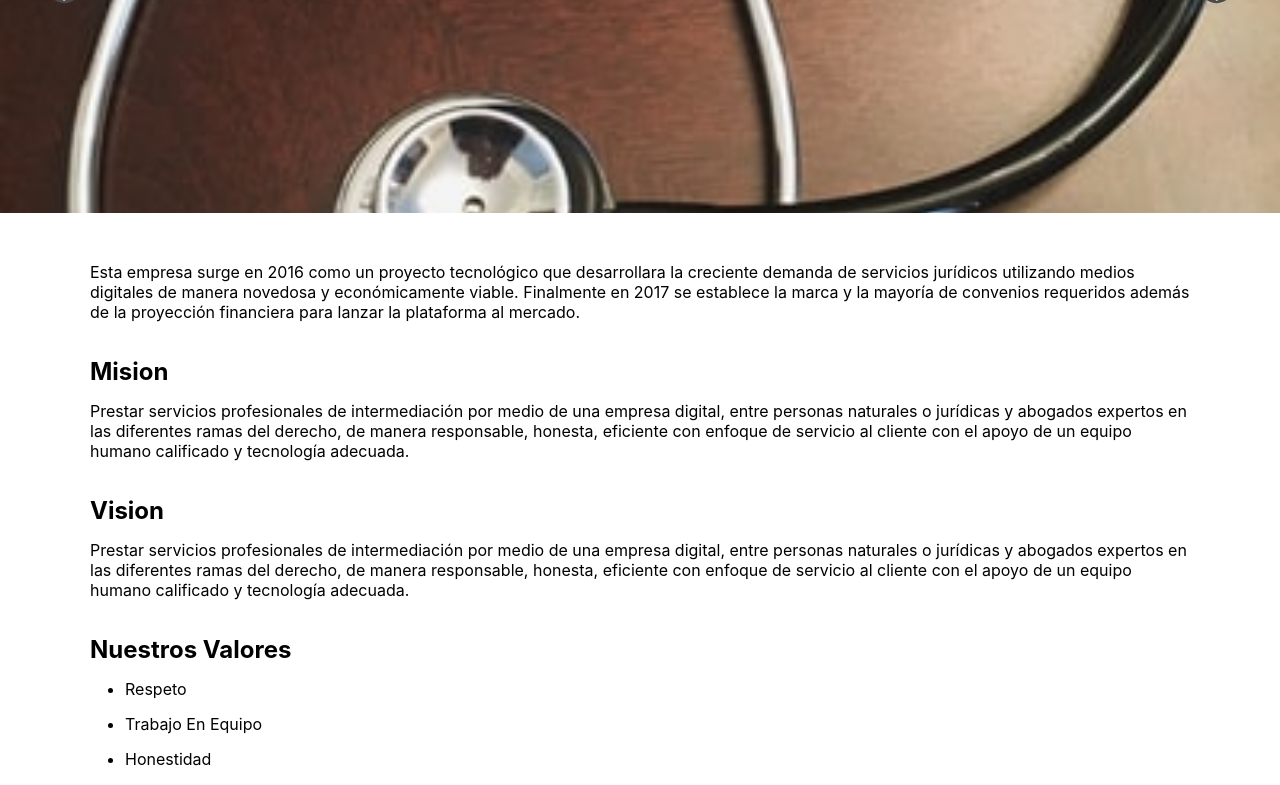
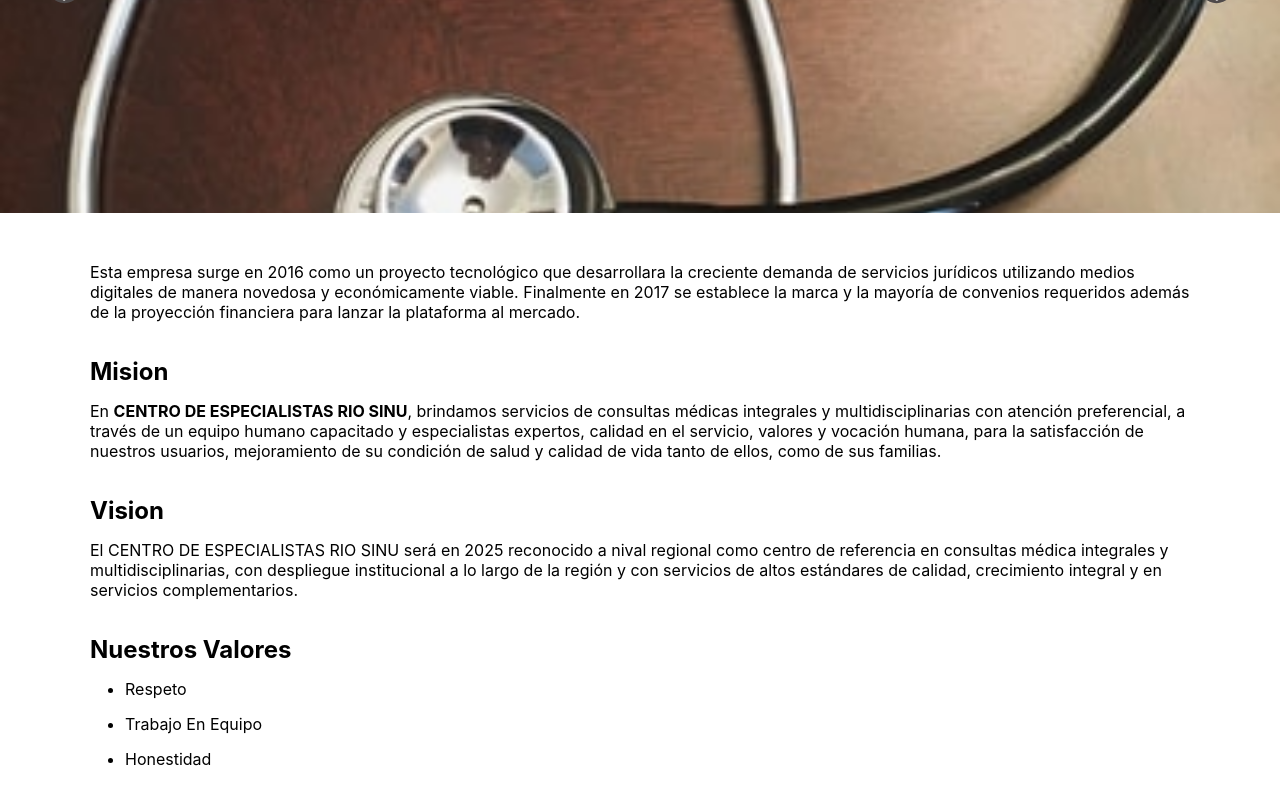
Before and after one commit to OscarLLC/ipsriosinu, a React (Create React App) app: page /Nosotros in a window 1280 px wide. Shown: the part 362-1147 px from the top of the page. Built offline with nearby package versions, Linux system fonts and the light colour scheme.

Commit message:
settings-modal

```diff
--- a/src/Components/ContactForm/index.js
+++ b/src/Components/ContactForm/index.js
@@ -33,7 +33,7 @@ export default function ContactUs(){
                     number="314 814 0838 - 304 254 1389"
                     numbertwo ="322 574 2388 - 304 316 7496"
                     numberthere="304 316 7497"
-                    email="ipsriosinumontelibano@gmail.com"
+                    email="ipsriosinumonteria@gmail.com"
                 />
                 <PostContact
                     title="AGENDA TU CITA LORICA"
@@ -90,10 +90,30 @@ export default function ContactUs(){
                                 open={modal}
                                 onClose={abrirCerrarModal}
                             >
-                                <div style={{display: 'flex', justifyContent: 'center', alignItems: 'center', height:'100vh'}}>
-                                <div style={{display: 'flex', justifyContent: 'center', alignItems: 'center', height: '150px', width: '250px', position: 'absolute'}}>
-                                <h3 style={{color: 'white', textAlign: 'center', padding: '15px'}}>Mensaje Enviado!</h3>
-                                    <button style={{position: 'relative', backgroundColor: "#c2c2c2", padding: '10px',cursor: 'pointer'}} onClick={()=>abrirCerrarModal()} >X</button>
+                                <div style={{display: 'flex',
+                                            justifyContent: 'center',
+                                            alignItems: 'center',
+                                            height:'100vh'}}>
+                                <div style={
+                                    {display: 'flex',
+                                     justifyContent: 'center',
+                                    alignItems: 'center',
+                                    height: '150px',
+                                    width: '250px',
+                                    position: 'absolute',
+                                    backgroundColor: 'white',
+                                    borderRadius: '5px'
+                                    }}>
+                                <h3 style={{color: 'white',
+                                            textAlign: 'center',
+                                            padding: '15px',
+                                            color: 'black'
+                                            }}>Mensaje Enviado!</h3>
+                                    <button style={{position: 'relative',
+                                                    backgroundColor: "#c2c2c2",
+                                                    padding: '10px',
+                                                    cursor: 'pointer'
+                                                }} onClick={()=>abrirCerrarModal()} >X</button>
                                 </div>
                                 </div>
 
--- a/src/Components/WeDescription/index.js
+++ b/src/Components/WeDescription/index.js
@@ -19,25 +19,21 @@ export const WeDescription = () => {
                 <div className="text-main-description-valores">
                     <h2>Mision</h2>
                         <p>
-                        Prestar servicios profesionales de intermediación
-                        por medio de una empresa digital, entre personas
-                        naturales o jurídicas y abogados expertos en las
-                        diferentes ramas del derecho, de manera responsable,
-                        honesta, eficiente con enfoque de servicio al cliente
-                        con el apoyo de un equipo humano calificado y tecnología
-                        adecuada.
+                        En <strong>CENTRO DE ESPECIALISTAS RIO SINU</strong>, brindamos servicios
+                        de consultas médicas integrales y multidisciplinarias con
+                        atención preferencial, a través de un equipo humano capacitado
+                        y especialistas expertos, calidad en el servicio, valores y vocación
+                        humana, para la satisfacción de nuestros usuarios, mejoramiento de su
+                        condición de salud y calidad de vida tanto de ellos, como de sus familias.
                         </p>
                 </div>
                 <div className="text-main-description">
                     <h2>Vision</h2>
                         <p>
-                        Prestar servicios profesionales de intermediación
-                        por medio de una empresa digital, entre personas
-                        naturales o jurídicas y abogados expertos en las
-                        diferentes ramas del derecho, de manera responsable,
-                        honesta, eficiente con enfoque de servicio al cliente
-                        con el apoyo de un equipo humano calificado y tecnología
-                        adecuada.
+                        El CENTRO DE ESPECIALISTAS RIO SINU será en 2025 reconocido a nival regional
+                        como centro de referencia en consultas médica integrales y multidisciplinarias,
+                        con despliegue institucional a lo largo de la región y con servicios de altos
+                        estándares de calidad, crecimiento integral y en servicios complementarios.
                         </p>
                 </div>
                 <div className="text-main-description">
```
